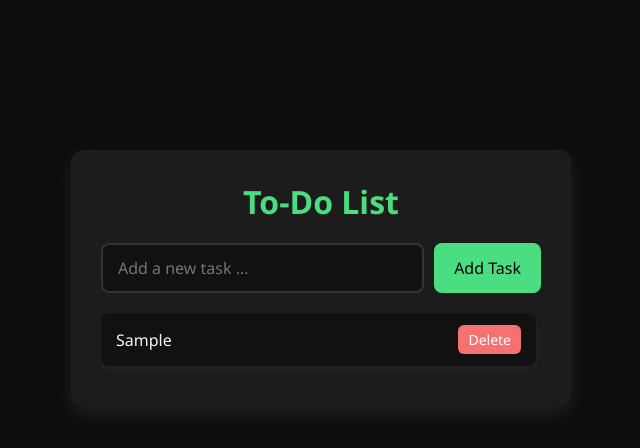
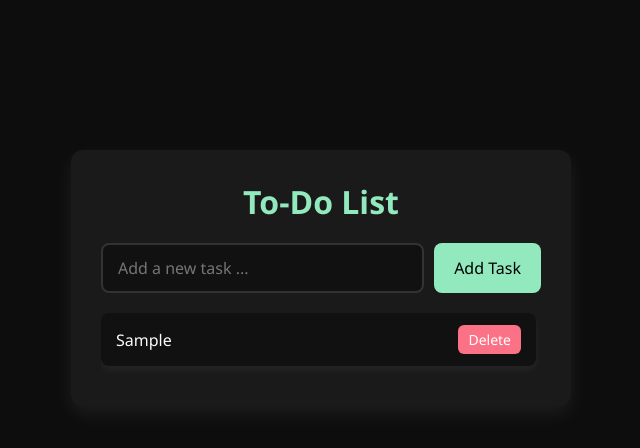
Before and after one commit to Omkar-Bhalekar/To-Do-List-Using-localStorage, a plain HTML site: page index.html in a window 1280 px wide. Both pictures are taken after typing "Sample" into the empty fields and a click on the button "Add Task". Shown: the whole page, without its empty margins (319-959 px from the left). Drawn offline with Linux system fonts and the light colour scheme.

Commit message:
Update style.css

```diff
--- a/style.css
+++ b/style.css
@@ -1,5 +1,4 @@
-
-/* === Modern Neon Theme === */
+/* === Cyber Pastel Theme === */
 * {
   margin: 0;
   padding: 0;
@@ -20,16 +19,16 @@ body {
   width: 100%;
   max-width: 500px;
   padding: 30px;
-  background-color: #1C1C1C;
+  background-color: #1A1A1A;
   border-radius: 12px;
-  box-shadow: 0 8px 20px rgba(255, 255, 255, 0.08);
+  box-shadow: 0 8px 20px rgba(255, 255, 255, 0.07);
   margin-top: 100px;
 }
 
 .container h1 {
   text-align: center;
   margin-bottom: 20px;
-  color: #4ADE80;
+  color: #93E9BE;
 }
 
 .input-container {
@@ -45,19 +44,19 @@ body {
   border-radius: 8px;
   font-size: 16px;
   background-color: #111;
-  color: #F5F5F5;
+  color: #FAFAFA;
   transition: border-color 0.3s;
 }
 
 #todo-input:focus {
-  border-color: #C084FC;
+  border-color: #F9A8D4;
   outline: none;
 }
 
 #add-task-btn {
   padding: 12px 20px;
   border: none;
-  background-color: #4ADE80;
+  background-color: #93E9BE;
   color: black;
   border-radius: 8px;
   font-size: 16px;
@@ -66,7 +65,7 @@ body {
 }
 
 #add-task-btn:hover {
-  background-color: #22C55E;
+  background-color: #6ED4A5;
 }
 
 #todo-list {
@@ -84,18 +83,18 @@ body {
   display: flex;
   justify-content: space-between;
   align-items: center;
-  box-shadow: 0 4px 8px rgba(255, 255, 255, 0.04);
-  color: #F5F5F5;
+  box-shadow: 0 4px 8px rgba(255, 255, 255, 0.05);
+  color: #FAFAFA;
   transition: all 0.2s;
 }
 
 #todo-list li:hover {
   transform: translateY(-1px);
-  background-color: #1C1C1C;
+  background-color: #1A1A1A;
 }
 
 .delete-btn {
-  background-color: #F87171;
+  background-color: #FB7185;
   border: none;
   color: white;
   padding: 5px 10px;
@@ -106,7 +105,7 @@ body {
 }
 
 .delete-btn:hover {
-  background-color: #DC2626;
+  background-color: #E11D48;
 }
 
 #todo-list::-webkit-scrollbar {
@@ -114,7 +113,7 @@ body {
 }
 
 #todo-list::-webkit-scrollbar-thumb {
-  background-color: #C084FC;
+  background-color: #F9A8D4;
   border-radius: 10px;
 }
 
```
